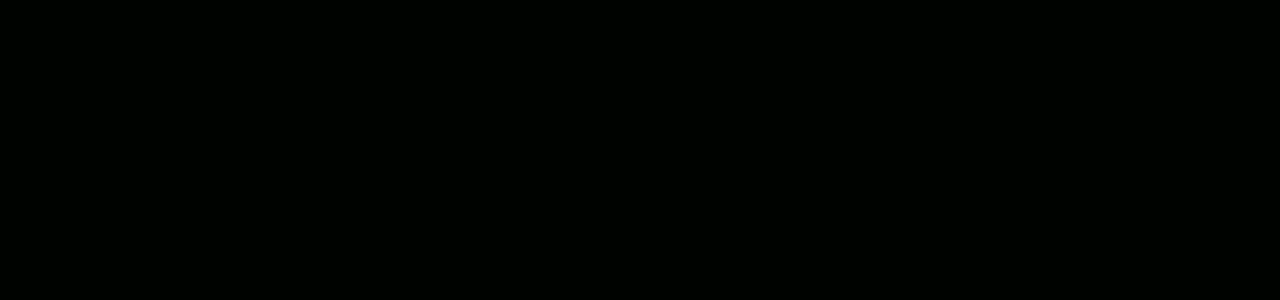
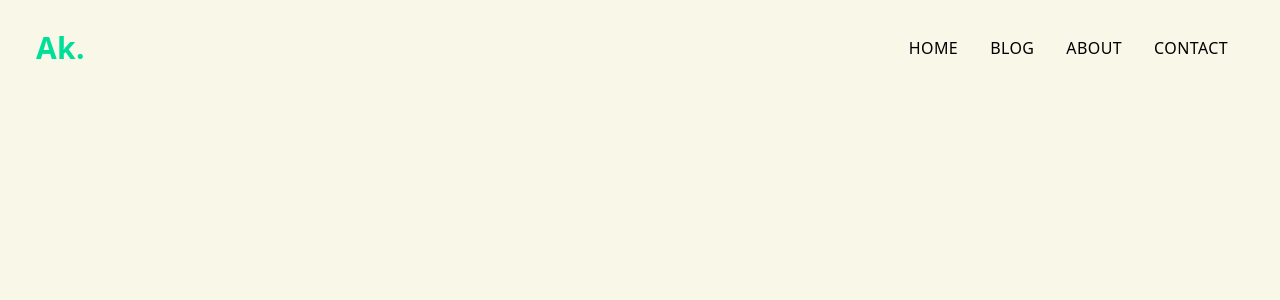
Before and after one commit to Akashkarmokar/NextJs_Practice_Project, a Next.js app: page / in a window 1280 px wide. Shown: the top 300 px of the page. Built offline with nearby package versions, Linux system fonts and the light colour scheme.

Commit message:
feat: Navbar Design is done

```diff
--- /dev/null
+++ b/components/Navbar.tsx
@@ -0,0 +1,36 @@
+import React from "react";
+import {AiOutlineClose,AiOutlineMenu} from 'react-icons/ai'
+import { useState } from "react";
+
+const Navbar = ()=>{
+    const [sidebar,setSidebar] = useState(false);
+
+    const toggleSidebar = ()=>{
+        setSidebar(!sidebar);
+    }
+    return (
+        <div className="flex justify-between items-center h-24 max-w-[1240px] mx-auto px-4 text-white">
+            <h1 className="w-full text-3xl text-[#00df9a]">Ak.</h1>
+            <ul className="hidden md:flex text-black  uppercase">
+                <li className="p-4">Home</li>
+                <li className="p-4">Blog</li>
+                <li className="p-4">About</li>
+                <li className="p-4">Contact</li>
+            </ul>
+            <div onClick={toggleSidebar} className="block md:hidden">
+                { sidebar ? <AiOutlineClose size={20} color={'black'}/>: <AiOutlineMenu size={20} color={'black'}/>}
+            </div>
+            {/* Sidebar */ }
+            <ul className={sidebar ? 'fixed left-0 top-0 w-[50%] h-full border-r border-r-gray-900 bg-[#e5e3d4] text-black ease-in-out duration-500 sm:hidden' : 'ease-in-out duration-500 fixed left-[-100%]'}>
+                <h1 className="w-full text-3xl text-[#00df9a] mt-8 text-center">Ak.</h1>
+                <li className="p-4 text-center">Home</li>
+                <li className="p-4 text-center">Blog</li>
+                <li className="p-4 text-center">About</li>
+                <li className="p-4 text-center">Contact</li>
+
+            </ul>
+        </div>
+    )
+}
+
+export default Navbar
--- a/package.json
+++ b/package.json
@@ -17,6 +17,7 @@
     "next": "13.2.4",
     "react": "18.2.0",
     "react-dom": "18.2.0",
+    "react-icons": "^4.8.0",
     "typescript": "5.0.2"
   },
   "devDependencies": {
--- a/pages/index.tsx
+++ b/pages/index.tsx
@@ -1,11 +1,13 @@
 import Head from 'next/head'
 import { Inter } from 'next/font/google'
+import Navbar from '@/components/Navbar'
 
 const inter = Inter({ subsets: ['latin'] })
 
 export default function Home() {
   return (
     <>
+      <Navbar/>
       <Head>
         <title>Create Next App</title>
         <meta name="description" content="Generated by create next app" />
--- a/styles/globals.css
+++ b/styles/globals.css
@@ -4,6 +4,11 @@
 
 @layer base {
     body {
-        @apply bg-[#000300] text-[#1f2937] tracking-wide
+        /* F8F7E8 is mascarpone white color
+         */
+        @apply bg-[#F8F7E8] text-[#1f2937] tracking-wide
+    }
+    h1,h2,h3,h4,h5,h6{
+        @apply font-bold
     }
 }
```
Also changed, not shown: 1 other file (tests, documents, lock files or other folders).
